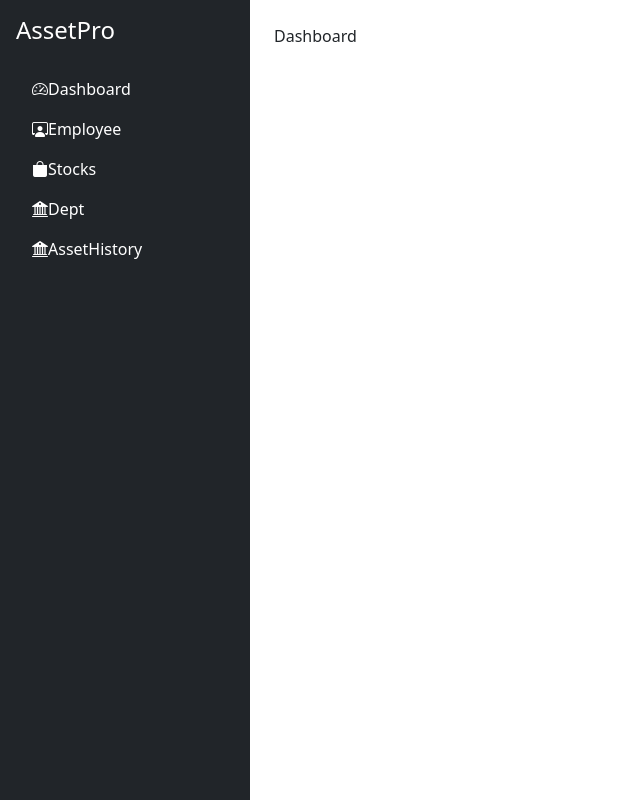
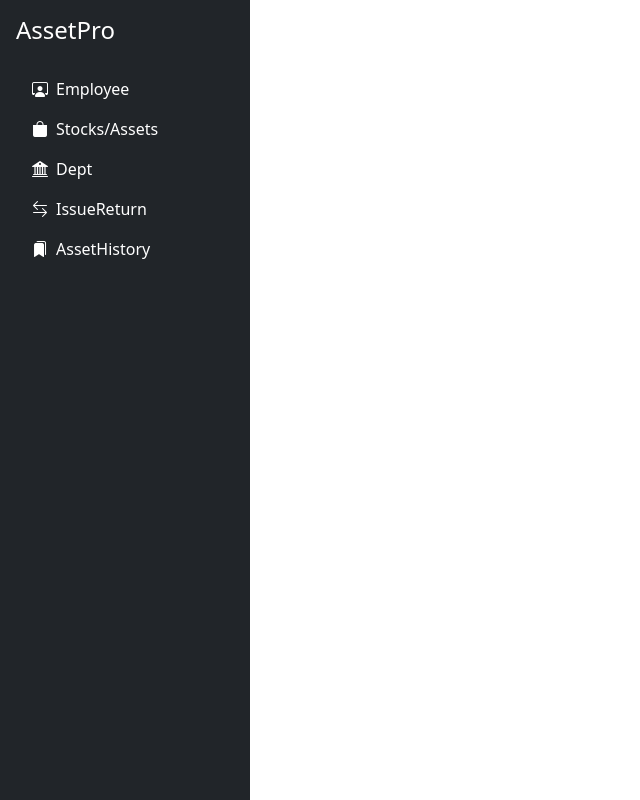
Before and after one commit to gnanamr18/ASSET_MANAGEMENT_PROJECT, a React (Create React App) app: page / in a window 1280 px wide. Shown: the whole page, without its empty margins (0-640 px from the left). Built offline with nearby package versions, Linux system fonts and the light colour scheme; no server answers.

Commit message:
added issueReturn page

```diff
--- /dev/null
+++ b/src/API/issueReturnAssets.js
@@ -0,0 +1,34 @@
+import axios from "axios";
+const baseUrl = process.env.REACT_APP_BASE_URL;
+
+
+
+export const getissueAssets = async () => {
+    try {
+      const history = await axios.get(`${baseUrl}/issueAsset`);
+      return history;
+    } catch (error) {
+      console.error("Unexpected Error:", error);
+      return { error: true, message: "An unexpected error occurred" };
+    }
+  };
+
+  export const issueAsset = async (assetId) => {
+    try {
+      const transaction = await axios.put(`${baseUrl}/issueAsset/${assetId}`);
+      return transaction;
+    } catch (error) {
+      console.error("Unexpected Error:", error);
+      return { error: true, message: "An unexpected error occurred" };
+    }
+  };
+
+  export const returnAsset = async (assetId) => {
+    try {
+      const transaction = await axios.put(`${baseUrl}/returnAsset/${assetId}`);
+      return transaction;
+    } catch (error) {
+      console.error("Unexpected Error:", error);
+      return { error: true, message: "An unexpected error occurred" };
+    }
+  };
--- a/src/App.js
+++ b/src/App.js
@@ -1,11 +1,11 @@
-import React from 'react';
-import { BrowserRouter as Router, Route, Routes } from 'react-router-dom';
-import Sidebar from './Components/Sidebar';
-import Employee from './Pages/Employee';
-import Dashboard from './Pages/Dashboard';
-import Assets from './Pages/Assets';
-import Dept from "./Pages/Dept"
-import AssetHistory from './Pages/AssetHistory';
+import React from "react";
+import { BrowserRouter as Router, Route, Routes } from "react-router-dom";
+import Sidebar from "./Components/Sidebar";
+import Employee from "./Pages/Employee";
+import Assets from "./Pages/Assets";
+import Dept from "./Pages/Dept";
+import AssetHistory from "./Pages/AssetHistory";
+import IssueReturn from "./Pages/IssueReturn";
 
 const App = () => {
   return (
@@ -14,15 +14,13 @@ const App = () => {
       <Sidebar />
 
       {/* Main content area */}
-        <div className="container-fluid p-4" style={{ marginLeft: '250px' }}>
+      <div className="container-fluid p-4" style={{ marginLeft: "250px" }}>
         <Routes>
-            <Route path="/" element={<Dashboard />} />
           <Route path="/employee" element={<Employee />} />
           <Route path="/stocks" element={<Assets />} />
           <Route path="/dept" element={<Dept />} />
           <Route path="/assetHistory" element={<AssetHistory />} />
-
-
+          <Route path="/issueReturn" element={<IssueReturn/>} />
         </Routes>
       </div>
     </div>
--- a/src/Components/Sidebar.jsx
+++ b/src/Components/Sidebar.jsx
@@ -12,34 +12,35 @@ const Sidebar = () => {
       >
         <h4 className="mb-4">AssetPro</h4>
         <ul className="nav flex-column">
-          <li className="nav-item ">
-            <Link className="nav-link text-white" to="/">
-              <i className="bi bi-speedometer2"></i>
-              Dashboard
-            </Link>
-          </li>
           <li className="nav-item">
             <Link className="nav-link text-white" to="/employee">
               <i className="bi bi-person-workspace"></i>
-              Employee
+
+              <span className="ms-2">Employee</span>
             </Link>
           </li>
           <li className="nav-item">
             <Link className="nav-link text-white" to="/stocks">
               <i className="bi bi-bag-fill"></i>
-              Stocks
+              <span className="ms-2">Stocks/Assets</span>
             </Link>
           </li>
           <li className="nav-item">
             <Link className="nav-link text-white" to="/dept">
               <i class="bi bi-bank2"></i>
-              Dept
+              <span className="ms-2">Dept</span>
+            </Link>
+          </li>
+          <li className="nav-item">
+            <Link className="nav-link text-white" to="/issueReturn">
+              <i class="bi bi-arrow-left-right"></i>
+              <span className="ms-2">IssueReturn</span>
             </Link>
           </li>
           <li className="nav-item">
             <Link className="nav-link text-white" to="/assetHistory">
-              <i class="bi bi-bank2"></i>
-              AssetHistory
+              <i class="bi bi-bookmarks-fill"></i>
+              <span className="ms-2">AssetHistory</span>
             </Link>
           </li>
         </ul>
--- a/src/Components/Table.jsx
+++ b/src/Components/Table.jsx
@@ -37,6 +37,16 @@ const Table = ({ columns, row, component, history }) => {
               <td>{rowItem?.notes}</td>
             </tr>
           ))}
+
+        {component === "issueReturn" &&
+          history?.map((rowItem, index) => (
+            <tr key={`issueReturn-${index}`}>
+              <td>{rowItem?.uniqueId}</td>
+              <td>{rowItem?.action}</td>
+              <td>{rowItem?.actionDate}</td>
+              <td>{rowItem?.notes}</td>
+            </tr>
+          ))}
       </tbody>
     </table>
   );
--- /dev/null
+++ b/src/Data/issueReturnAsset.js
@@ -0,0 +1 @@
+export let issueReturnTableColumns = ["UniqueId", "Action", "Date", "Notes"];
--- /dev/null
+++ b/src/Pages/IssueReturn.jsx
@@ -0,0 +1,44 @@
+import React, { useState, useEffect } from "react";
+import Modale from "../Components/Modale"; // Updated to import Modal component
+import Table from "../Components/Table";
+import Button from "../Components/Button";
+import { getissueAssets } from "../API/issueReturnAssets";
+import { issueReturnTableColumns } from "../Data/issueReturnAsset";
+
+const IssueReturn = () => {
+    const [row, setRow] = useState()
+
+  const getissueReturn = async () => {
+    const res = await getissueAssets();
+    console.log(res);
+    setRow(res?.data);
+  };
+
+  useEffect(() => {
+    getissueReturn();
+  }, []);
+  return (
+    <div>
+      <div>
+        <Button
+          text={"IssueAsset"}
+          className={'btn-primary mt-4 mb-4'}
+          data-bs-toggle="modal"
+          data-bs-target="#employeeModal"
+        />
+
+        {/* <Modale
+          columns={assetColumns}
+          formData={formData}
+          setFormData={setFormData}
+          formType="issueReturn"
+        /> */}
+        <h5 className="fw-bold">Last Transactions</h5>
+
+        <Table columns={issueReturnTableColumns} history={row} component="issueReturn" />
+      </div>
+    </div>
+  );
+};
+
+export default IssueReturn;
```
Lines whose indentation alone changed are shown as unchanged.
